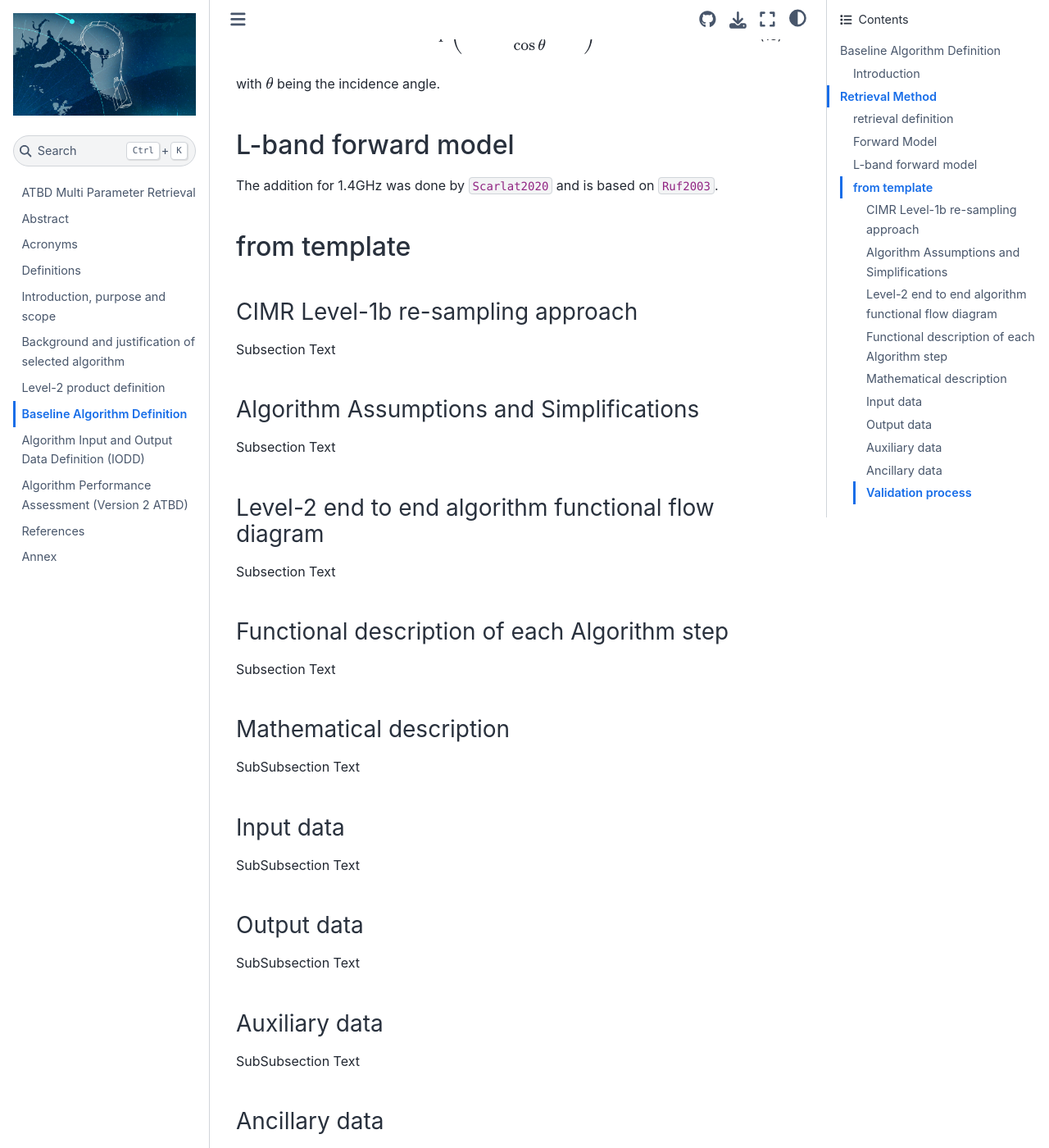
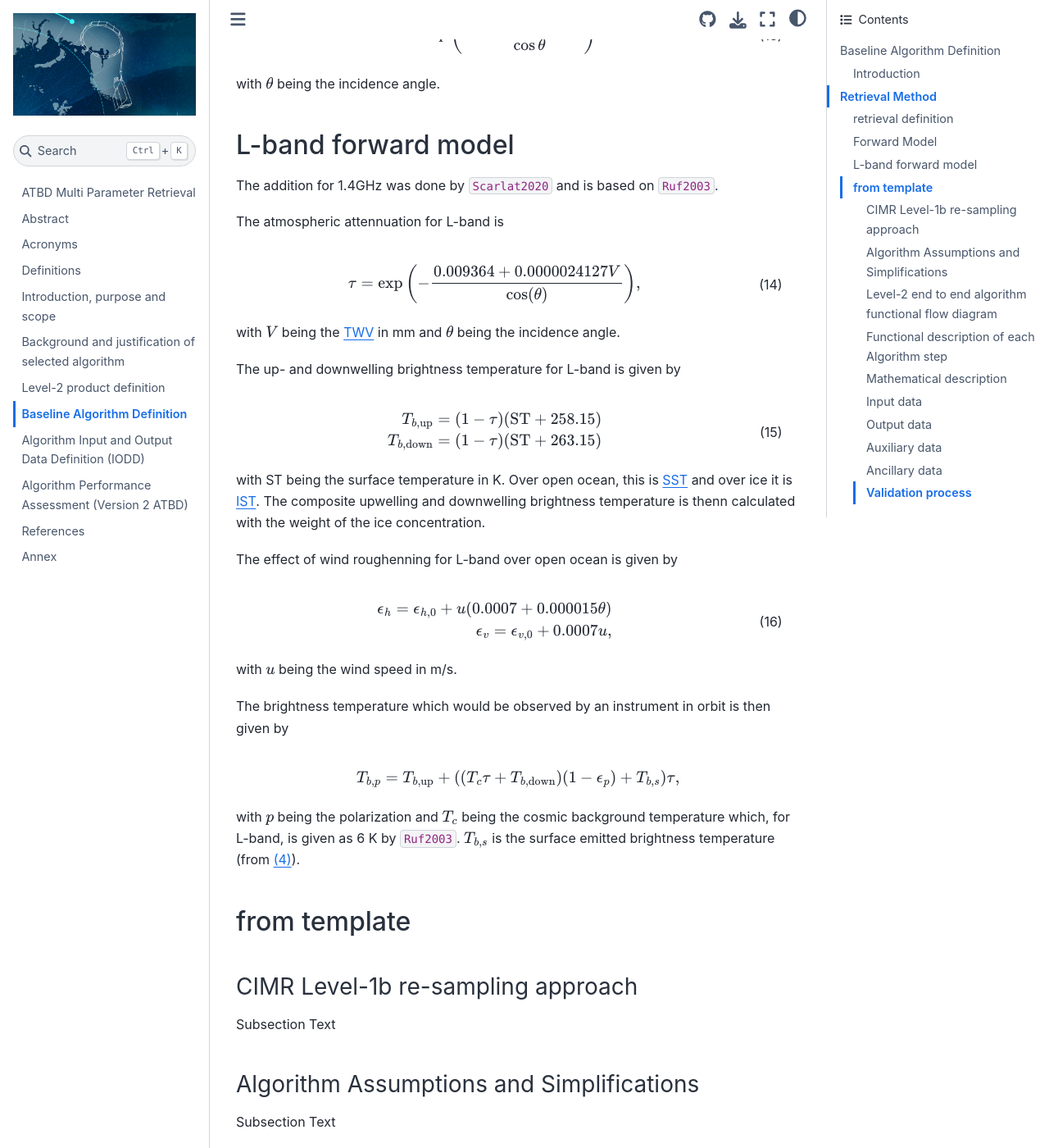
Before and after one commit to CIMR-Algos/MultiParameter_ATBD, a Jupyter Book: the page built from book/baseline_algorithm_definition.md, in a window 1280 px wide and 1400 px high, scrolled down 4127 px. Shown: the whole window at 82% size. Built offline with Jupyter Book 1.0.4 settings and Sphinx 7.4.7 and the Sphinx Book theme 1.1.4, drawn with Linux system fonts in a browser that asks for light colours; pages that are not in the unit, such as notebooks, are missing from menus; cross-references to code outside the pages are shown as plain code; some of the changed text lies outside the part shown.

Commit message:
update content

````diff
--- a/book/baseline_algorithm_definition.md
+++ b/book/baseline_algorithm_definition.md
@@ -238,10 +238,42 @@ with $\theta$ being the incidence angle.
 ## L-band forward model
 The addition for 1.4GHz was done by {cite}`Scarlat2020` and is based on {cite}`Ruf2003`.
 
+The atmospheric attennuation for L-band is
+```{math}
+:label: eq:tau_l
+\tau = \exp\left(-\frac{0.009364 + 0.0000024127V }{\cos(\theta)}\right),
+```
+with $V$ being the {term}`TWV` in mm and $\theta$ being the incidence angle.
+
+The up- and downwelling brightness temperature for L-band is given by
+```{math}
+:label: eq:tbud_l
+\begin{align}
+T_{b,\text{up}} = (1-\tau)(\text{ST}+258.15)\\
+T_{b,\text{down}} = (1-\tau)(\text{ST}+263.15)
+\end{align}
+```
+with ST being the surface temperature in K. Over open ocean, this is
+{term}`SST` and over ice it is {term}`IST`. The composite upwelling and
+downwelling brightness temperature is thenn
+calculated with the weight of the ice concentration.
 
 
+The effect of wind roughenning for L-band over open ocean is given by
+```{math}
+:label: eq:rough_L
+\begin{align}
+\epsilon_h = \epsilon_{h,0} + u(0.0007 + 0.000015\theta) \\
+\epsilon_v = \epsilon_{v,0} + 0.0007u,
+\end{align}
+```
+with $u$ being the wind speed in m/s.
 
-
+The brightness temperature which would be observed by an instrument in orbit is then given by
+```{math}
+T_{b,p} = T_{b,\text{up}} + \left((T_{c} 𝜏 + T_{b,\text{down}})(1 − \epsilon_p) + T_{b,s}\right) \tau,
+```
+with $p$ being the polarization and $T_c$ being the cosmic background temperature which, for L-band, is given as 6&nbsp;K  by {cite}`Ruf2003`. $T_{b,s}$ is the surface emitted brightness temperature (from {eq}`eq:surface`).
 
 ## from template
 ### CIMR Level-1b re-sampling approach
--- a/book/references.bib
+++ b/book/references.bib
@@ -116,3 +116,77 @@ PAGES = {439--451}
   publisher = {IEEE},
   year      = {2009},
 }
+
+@Article{Meissner2014,
+  author  = {Thomas Meissner and Frank J. Wentz and Lucrezia Ricciardulli},
+  title   = {The emission and scattering of L-band microwave radiation from rough ocean surfaces and wind speed measurements from the Aquarius sensor},
+  doi     = {10.1002/2014JC009837},
+  issn    = {21699275},
+  issue   = {9},
+  pages   = {6499-6522},
+  url     = {http://doi.wiley.com/10.1002/2014JC009837},
+  volume  = {119},
+  file    = {:Meissner2014 - The Emission and Scattering of L Band Microwave Radiation from Rough Ocean Surfaces and Wind Speed Measurements from the Aquarius Sensor.pdf:PDF},
+  journal = {Journal of Geophysical Research: Oceans},
+  month   = {9},
+  year    = {2014},
+}
+
+@Article{Meissner2018,
+  author         = {Meissner, Thomas and Wentz, Frank J. and Le Vine, David M.},
+  title          = {The Salinity Retrieval Algorithms for the NASA Aquarius Version 5 and SMAP Version 3 Releases},
+  doi            = {10.3390/rs10071121},
+  issn           = {2072-4292},
+  number         = {7},
+  url            = {https://www.mdpi.com/2072-4292/10/7/1121},
+  volume         = {10},
+  abstract       = {The Aquarius end-of-mission (Version 5) salinity data set was released in December 2017. This article gives a comprehensive overview of the main steps of the Level 2 salinity retrieval algorithm. In particular, we will discuss the corrections for wind induced surface roughness, atmospheric oxygen absorption, reflected galactic radiation and side-lobe intrusion from land surfaces. Most of these corrections have undergone major updates from previous versions, which has helped mitigating temporal and zonal biases. Our article also discusses the ocean target calibration for Aquarius Version 5. We show how formal error estimates for the Aquarius retrievals can be obtained by perturbing the input to the algorithm. The performance of the Aquarius Version 5 salinity retrievals is evaluated against salinity measurements from the ARGO network and the HYCOM model. When stratified as function of sea surface temperature or sea surface wind speed, the difference between Aquarius Version 5 and ARGO is within &plusmn;0.1 psu. The estimated global RMS uncertainty for monthly 100 km averages is 0.128 psu for the Aquarius Version 5 retrievals. Finally, we show how the Aquarius Version 5 salinity retrieval algorithm is adapted to retrieve salinity from the Soil-Moisture Active Passion (SMAP) mission.},
+  article-number = {1121},
+  file           = {:Meissner2018 - The Salinity Retrieval Algorithms for the NASA Aquarius Version 5 and SMAP Version 3 Releases.pdf:PDF},
+  journal        = {Remote Sensing},
+  year           = {2018},
+}
+
+@article{Wentz1998,
+   author = {Fj Wentz and T Meissner},
+   journal = {RSS Tech. Rpt},
+   title = {Algorithm Theoretical Basis Document (ATBD): AMSR Ocean Algorithm},
+   url = {http://scholar.google.com/scholar?hl=en&btnG=Search&q=intitle:Algorithm+Theoretical+Basis+Document+(+ATBD+)+AMSR+Ocean+Algorithm#2},
+   year = {1998},
+}
+
+@misc{Tonboe2005,
+   author = {Rasmus T. Tonboe},
+   institution = {Danish Meteorological Institute},
+   title = {A mass and thermodynamic model for sea ice},
+   year = {2005},
+}
+
+@article{Tonboe2010a,
+   author = {RASMUS T. Tonboe},
+   doi = {10.1111/j.1600-0870.2010.00434.x},
+   isbn = {0280-6495},
+   issn = {02806495},
+   issue = {3},
+   journal = {Tellus, Series A: Dynamic Meteorology and Oceanography},
+   month = {5},
+   pages = {333-344},
+   title = {The simulated sea ice thermal microwave emission at window and sounding frequencies},
+   volume = {62},
+   url = {http://tellusa.net/index.php/tellusa/article/view/15683},
+   year = {2010},
+}
+
+@Article{Kaleschke2012,
+  author  = {L. Kaleschke and X. Tian-Kunze and N. Maaß and M. Mäkynen and M. Drusch},
+  title   = {Sea ice thickness retrieval from SMOS brightness temperatures during the Arctic freeze-up period},
+  doi     = {10.1029/2012GL050916},
+  issn    = {0094-8276},
+  issue   = {5},
+  url     = {http://www.agu.org/pubs/crossref/2012/2012GL050916.shtml},
+  volume  = {39},
+  file    = {:Kaleschke2012 - Sea Ice Thickness Retrieval from SMOS Brightness Temperatures during the Arctic Freeze up Period.pdf:PDF},
+  journal = {Geophysical Research Letters},
+  month   = {3},
+  year    = {2012},
+}
````
Also changed, not shown: other parts of book/baseline_algorithm_definition.md (+1 -1 lines), book/algorithm_input_output_data_definition.md (+5 -2 lines), book/background_justification_algorithm.md (+1 -1 lines), book/definitions.md (+0 -2 lines), 2 other files.
